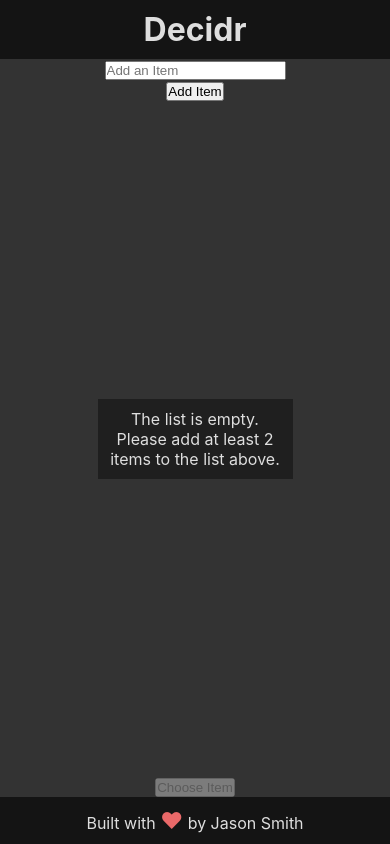
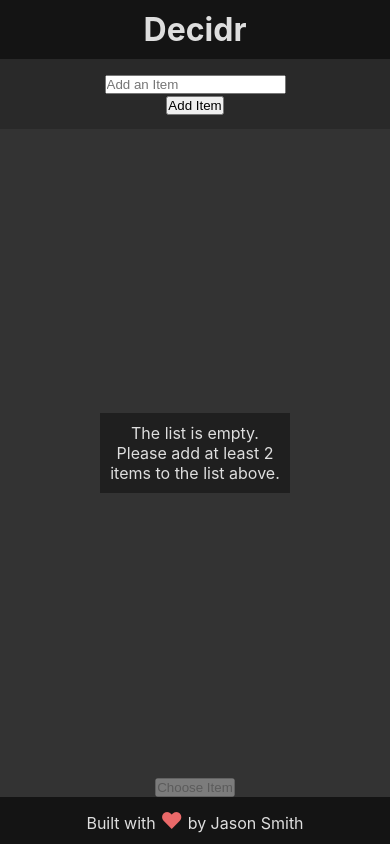
Before and after one commit to SmiJa/decidr, a React (Create React App) app: page / in a window 390 px wide. Built offline with nearby package versions, Linux system fonts and the light colour scheme.

Commit message:
feat(aesthetic styels): add mobile first structre styles #2

```diff
--- a/src/App.css
+++ b/src/App.css
@@ -1,38 +1,65 @@
+*,
+*::before,
+*::after {
+  padding: 0;
+  margin: 0;
+  box-sizing: border-box;
+}
+
 .App {
   text-align: center;
+  height: 100vh;
+  display: flex;
+  flex-direction: column;
+  justify-content: space-between;
 }
 
-.App-logo {
-  height: 40vmin;
-  pointer-events: none;
+header,
+footer {
+  text-align: center;
+  background-color: rgba(0,0,0,0.6);
+  color: #dedede;
+  padding: 10px;
 }
 
-@media (prefers-reduced-motion: no-preference) {
-  .App-logo {
-    animation: App-logo-spin infinite 20s linear;
-  }
+.heart {
+  color: rgb(233, 105, 105);
+  font-size: 1.4rem
 }
 
-.App-header {
-  background-color: #282c34;
-  min-height: 100vh;
-  display: flex;
-  flex-direction: column;
-  align-items: center;
-  justify-content: center;
-  font-size: calc(10px + 2vmin);
-  color: white;
+.main-section {
+  flex: 2;
+  overflow: auto;
+  padding: 5px;
 }
 
-.App-link {
-  color: #61dafb;
+.empty-message {
+  height: 100%;
+  display: flex;
+  justify-content: center;
+  align-items: center;
 }
 
-@keyframes App-logo-spin {
-  from {
-    transform: rotate(0deg);
-  }
-  to {
-    transform: rotate(360deg);
-  }
+.message {
+  padding: 10px;
+  width: 50%;
+  background-color: rgba(0,0,0,0.4);
 }
+
+.modal {
+  z-index: 30;
+  position: absolute;
+  top: calc(50% - 45vh);
+  width: 80vw;
+  height: 90vh;
+  align-self: center;
+  justify-self: center;
+  background-color: #333;
+  padding: 10px;
+  border: 1px solid;
+}
+
+#add-item {
+  padding: 14px;
+  background-color: rgba(0,0,0,0.2)
+}
--- a/src/index.css
+++ b/src/index.css
@@ -1,11 +1,3 @@
-*,
-*::before,
-*::after {
-  padding: 0;
-  margin: 0;
-  box-sizing: border-box;
-}
-
 body {
   margin: 0;
   font-family: -apple-system, BlinkMacSystemFont, 'Segoe UI', 'Roboto', 'Oxygen',
@@ -16,46 +8,3 @@ body {
   background-color: #333;
   color: #dedede;
 }
-
-.App {
-  height: 100vh;
-  display: flex;
-  flex-direction: column;
-  justify-content: space-between;
-}
-
-code {
-  font-family: source-code-pro, Menlo, Monaco, Consolas, 'Courier New',
-    monospace;
-}
-
-header,
-footer {
-  text-align: center;
-  background-color: rgba(0,0,0,0.6);
-  color: #dedede;
-  padding: 10px;
-}
-
-.heart {
-  color: rgb(233, 105, 105);
-  font-size: 1.4rem
-}
-
-.main-section {
-  flex: 2;
-
-}
-
-.empty-message {
-  height: 100%;
-  display: flex;
-  justify-content: center;
-  align-items: center;
-}
-
-.message {
-  padding: 10px;
-  width: 50%;
-  background-color: rgba(0,0,0,0.4);
-}
```
